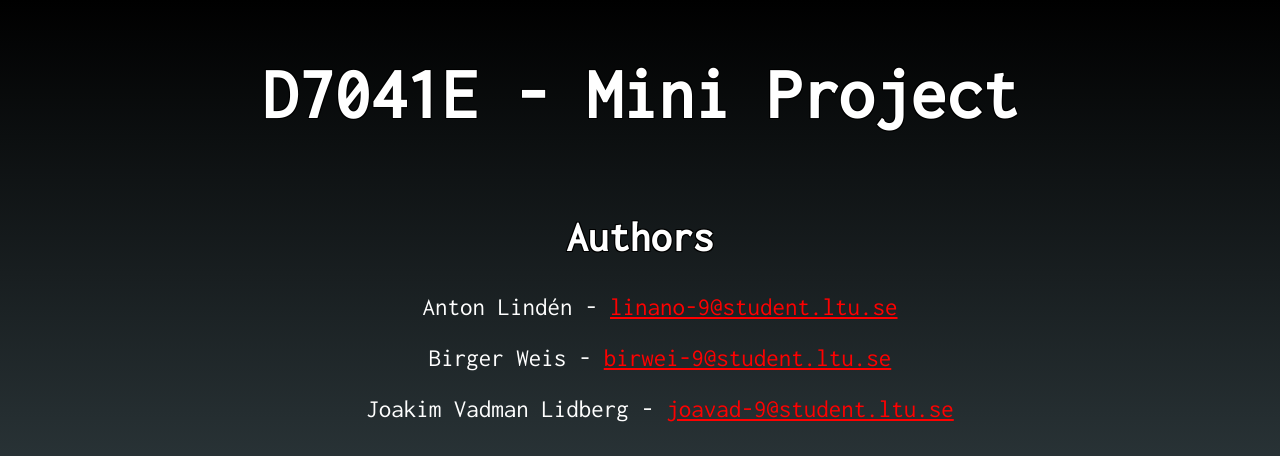
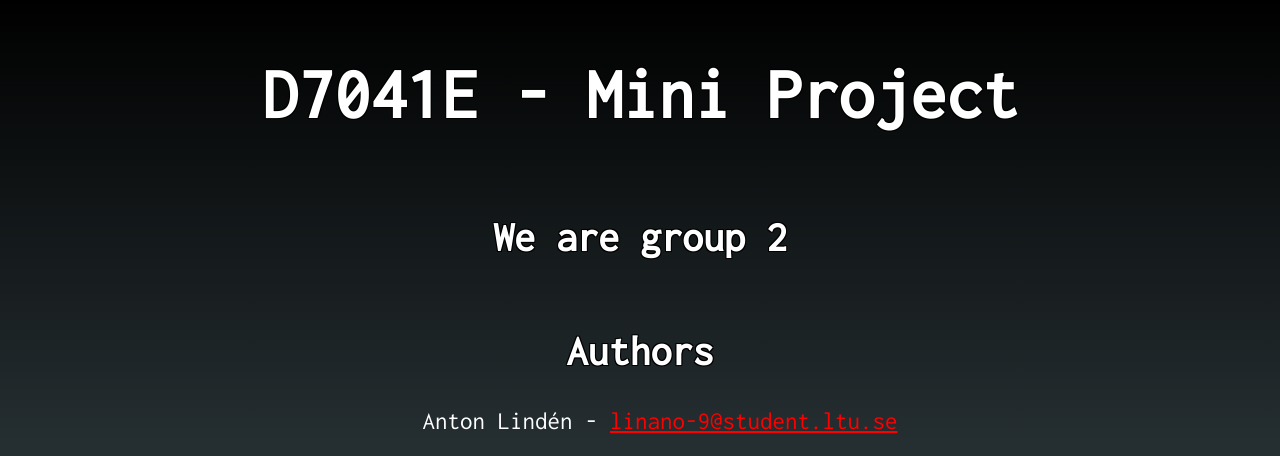
Before and after one commit to anton-linden/Classification-using-SVC-CNN-D7041E-project, a plain HTML site: page webpage/index.html in a window 1280 px wide. Shown: the top 456 px of the page. Drawn offline with Linux system fonts and the light colour scheme.

Commit message:
Added group 2 title

```diff
--- a/webpage/index.html
+++ b/webpage/index.html
@@ -9,6 +9,8 @@
 
     <div class="main">
         <h1>D7041E - Mini Project</h1>
+
+        <h2>We are group 2</h2>
 
         <div>
             <h2>Authors</h2>
```
